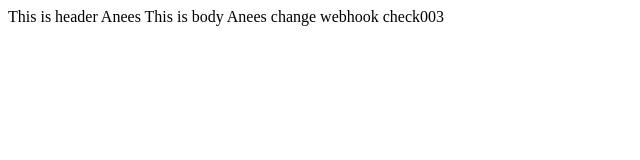
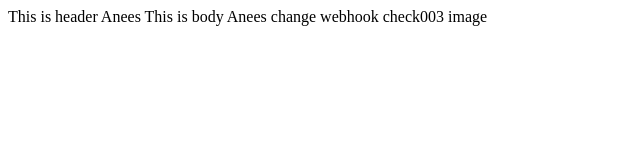
Before and after one commit to mangianees/jenkin01, a plain HTML site: page app/index.html in a window 1280 px wide. Shown: the full height of the page, 0-640 px from the left. Drawn offline with Linux system fonts and the light colour scheme.

```diff
--- a/app/index.html
+++ b/app/index.html
@@ -4,6 +4,6 @@
         This is header Anees
     </head>
     <body>
-       This is body Anees change webhook check003
+       This is body Anees change webhook check003 image
     </body>
 </html>
```
